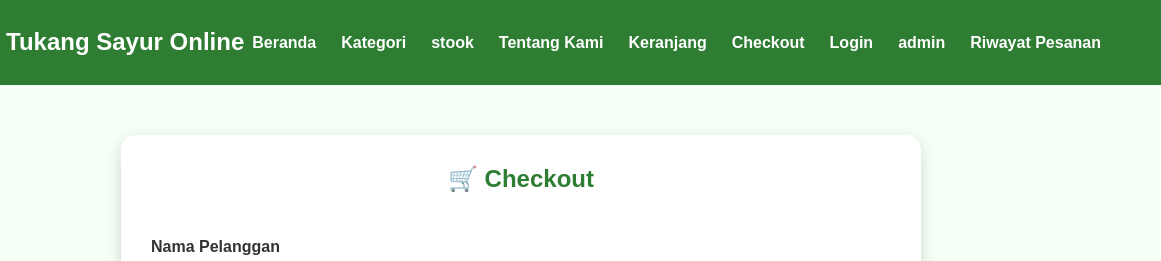
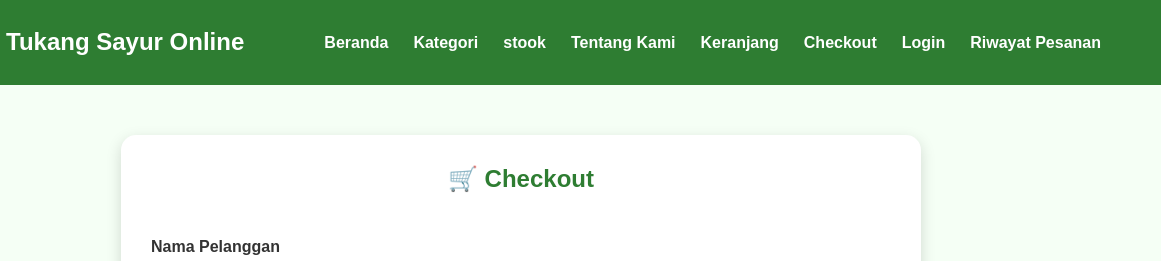
Before and after one commit to mejengg26-del/online-sayuran, a plain HTML site: page checkout.html in a window 1280 px wide. Shown: the top 261 px of the page, 119-1280 px from the left. Drawn offline with Linux system fonts and the light colour scheme.

Commit message:
perubahan checkout.html

```diff
--- a/checkout.html
+++ b/checkout.html
@@ -26,7 +26,6 @@
         <a href="keranjang.html">Keranjang</a>
         <a href="checkout.html">Checkout</a>
         <a href="login.html">Login</a>
-        <a href="admin.html">admin</a>
         <a href="riwayat.html">Riwayat Pesanan</a>
     </nav>
 
```
